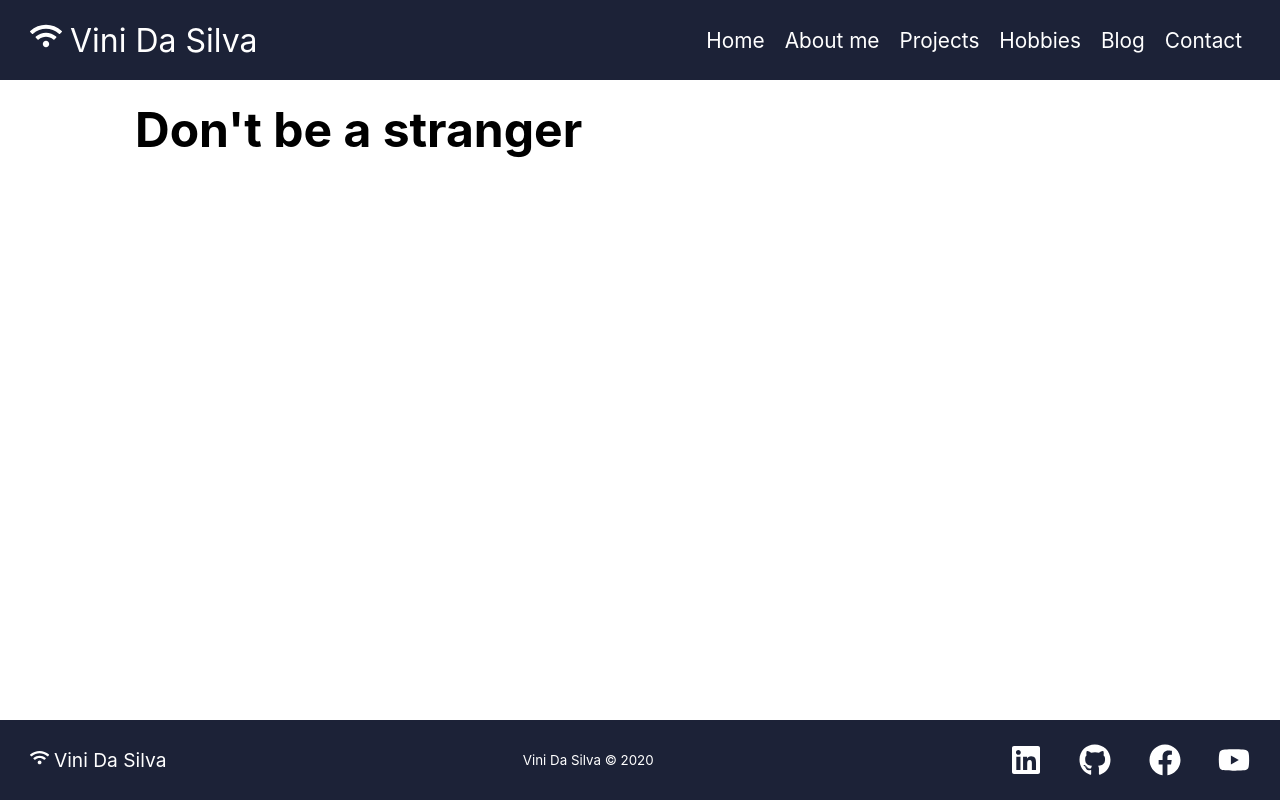
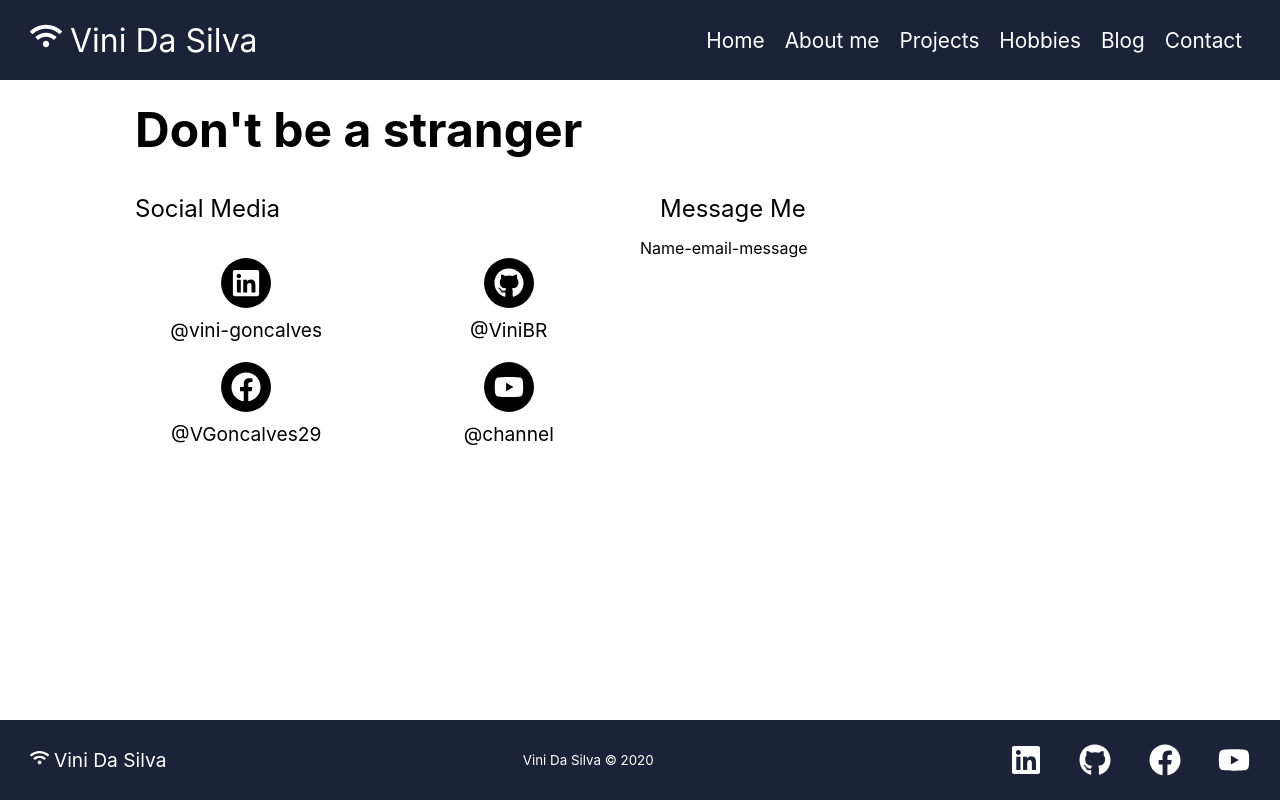
Before and after one commit to ViniBR01/personal-site, a React (Create React App) app: page /contact in a window 1280 px wide. Built offline with nearby package versions, Linux system fonts and the light colour scheme.

Commit message:
Add initial design to the contact page

```diff
--- a/src/pages/contact/contact.css
+++ b/src/pages/contact/contact.css
@@ -1,9 +1,65 @@
 .page-wrapper-contact {
     display: grid;
-    grid-template-columns: 1fr;
-    grid-template-rows: auto;
+    grid-template-columns: 1fr 1fr;
+    grid-template-rows: auto auto;
     grid-template-areas:
-        "title";
+        "title title"
+        "social form";
     margin: 0 auto;
     max-width: 1050px;
 }
+.social-media-wrap {
+    display: grid;
+    grid-template-columns: 1fr 1fr;
+    grid-template-rows: auto auto;
+    grid-template-areas:
+        "title title"
+        "linkedin github"
+        "facebook youtube";
+    grid-area: social;
+}
+.social-media-title {
+    grid-area: title;
+}
+.social-media-box {
+    align-items: center;
+    display: flex;
+    flex-direction: column;
+    justify-content: center;
+}
+.social-media-icon {
+    align-items: center;
+    background-color: black;
+    border-radius: 30px;
+    color: white;
+    display: flex;
+    font-size: 30px;
+    justify-content: center;
+    margin-top: 20px;
+    padding: 10px;
+}
+.message-form-wrap {
+    display: flex;
+    grid-area: form;
+    justify-content: flex-start;
+}
+
+@media screen and (max-width: 950px) {
+    .page-wrapper-contact {
+        grid-template-columns: 1fr;
+        grid-template-rows: auto auto auto;
+        grid-template-areas:
+            "title"
+            "social"
+            "form";
+    }
+    .social-media-wrap {
+        align-items: center;
+        justify-content: center;
+    }
+    .message-form-wrap {
+        justify-content: center;
+        margin-top: 20px;
+    }
+
+}
--- a/src/pages/contact/contact.js
+++ b/src/pages/contact/contact.js
@@ -1,13 +1,59 @@
 import React from 'react';
 import './contact.css';
 import Title from '../../components/Title/Title';
+import {
+    FaFacebook,
+    FaGithub,
+    FaYoutube,
+    FaLinkedin
+} from 'react-icons/fa';
 
 function Contact() {
     return (
         <div className="page-wrapper-contact">
             <Title title_text="Don't be a stranger" />
 
+            <div className="social-media-wrap" >
 
+                <div className="social-media-title" ><h3>Social Media</h3></div>
+
+                <div className="social-media-box" >
+                    <div className="social-media-icon">
+                        <FaLinkedin />
+                    </div>
+                    <p>@vini-goncalves</p>
+                </div>
+
+                <div className="social-media-box" >
+                    <div className="social-media-icon">
+                        <FaGithub />
+                    </div>
+                    <p>@ViniBR</p>
+                </div>
+
+                <div className="social-media-box" >
+                    <div className="social-media-icon">
+                        <FaFacebook />
+                    </div>
+                    <p>@VGoncalves29</p>
+                </div>
+
+                <div className="social-media-box" >
+                    <div className="social-media-icon">
+                        <FaYoutube />
+                    </div>
+                    <p>@channel</p>
+                </div>
+            </div>
+
+            <div className="message-form-wrap" >
+                <div>
+                    <div><h3>Message Me</h3></div>
+                    <div>
+                        Name-email-message
+                    </div>
+                </div>
+            </div>
         </div>
     );
 }
```
